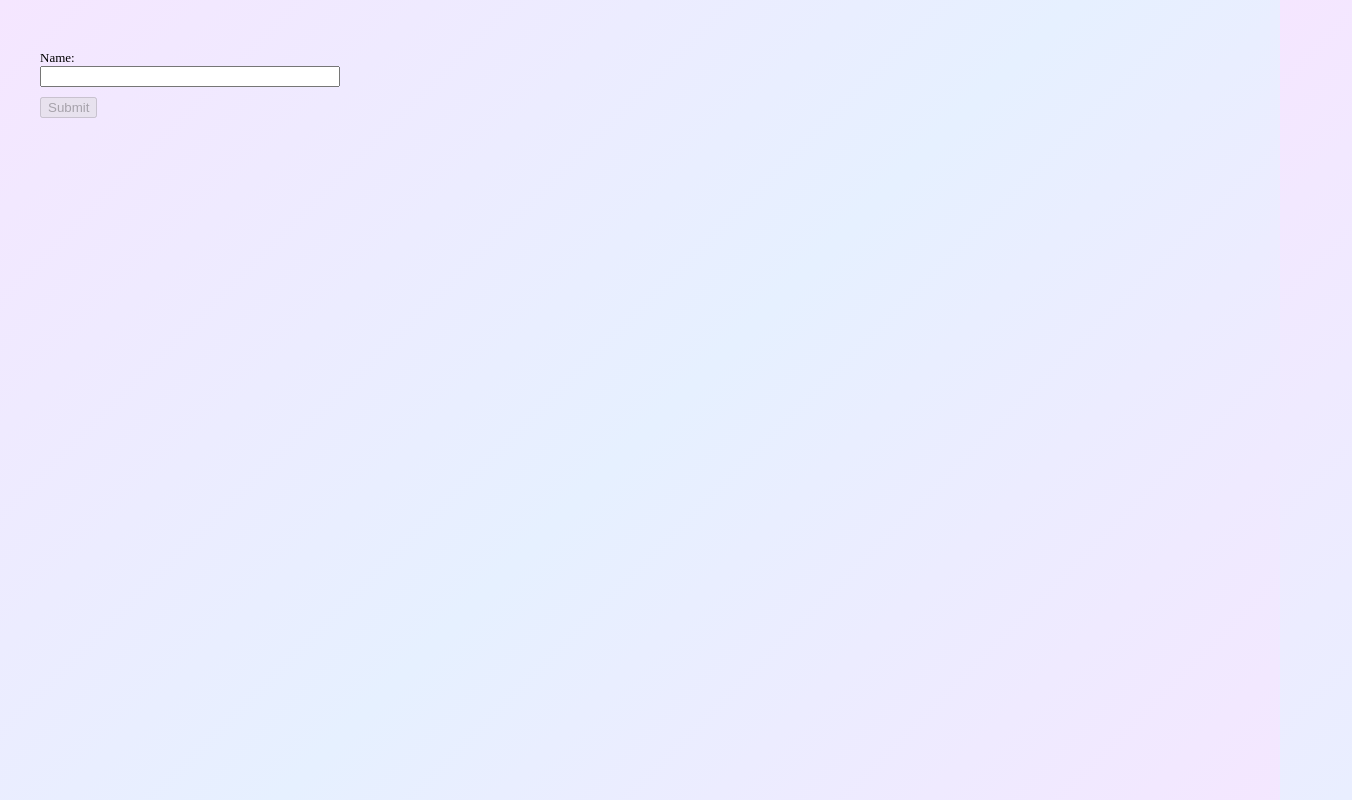
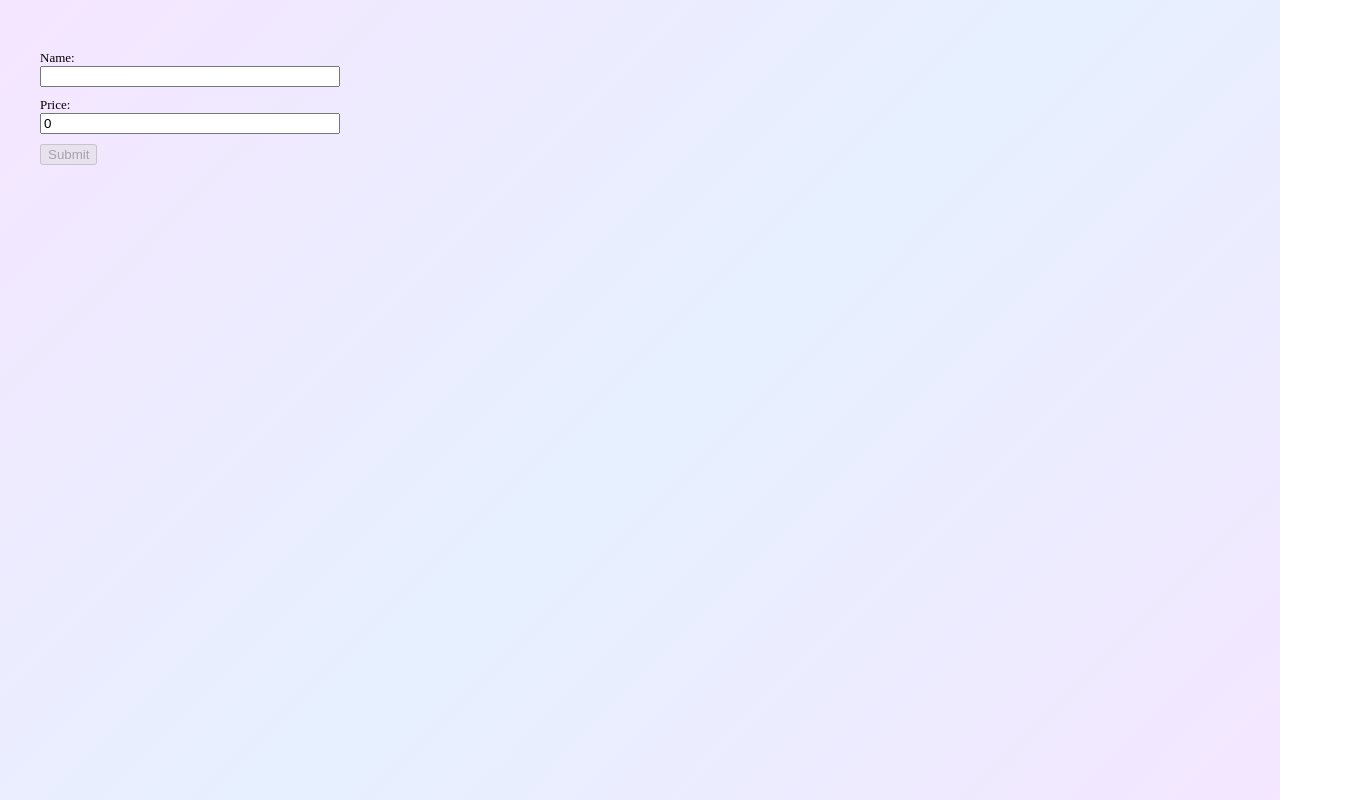
Before and after one commit to ZekriAyoub/myCollection, an Angular app in the folder collection-manager/: page /item/1 in a window 1280 px wide. Shown: the top 800 px of the page, 1352 px wide, since content can reach past the window. Built offline with nearby package versions, Linux system fonts and the light colour scheme.

Commit message:
add validators

```diff
--- a/collection-manager/src/app/pages/collection-item-detail/collection-item-detail.html
+++ b/collection-manager/src/app/pages/collection-item-detail/collection-item-detail.html
@@ -6,5 +6,12 @@
       <div class="error">This field is required.</div>
     }
   </div>
-  <button type="submit" [disabled]="nameFormControl.invalid">Submit</button><br>
+  <div class="form-field">
+    <label for="price">Price:</label>
+    <input type="number" id="price" name="price" [formControl]="priceFormControl">
+    @if (priceFormControl.invalid && (priceFormControl.touched || priceFormControl.dirty)){
+      <div class="error">This field is required.</div>
+    }
+  </div>
+  <button type="submit" [disabled]="nameFormControl.invalid || priceFormControl.invalid">Submit</button><br>
 </form>
--- a/collection-manager/src/app/pages/collection-item-detail/collection-item-detail.ts
+++ b/collection-manager/src/app/pages/collection-item-detail/collection-item-detail.ts
@@ -10,11 +10,13 @@ import { Router, RouterLink } from '@angular/router';
 })
 export class CollectionItemDetail {
 
-  nameFormControl = new FormControl('', Validators.required);
+  nameFormControl = new FormControl('', [Validators.required]);
+  priceFormControl = new FormControl(0, [Validators.min(0), Validators.required]);
 
   submit(event : Event){
     event.preventDefault();
     console.log(this.nameFormControl.value);
+    console.log(this.priceFormControl.value);
   }
 
 }
--- a/collection-manager/src/styles.css
+++ b/collection-manager/src/styles.css
@@ -3,7 +3,6 @@
 
 body {
   height : 100vh;
-  width : 100vw;
   background: linear-gradient(
     135deg,
     rgba(245,230,255,1) 0%,
```
